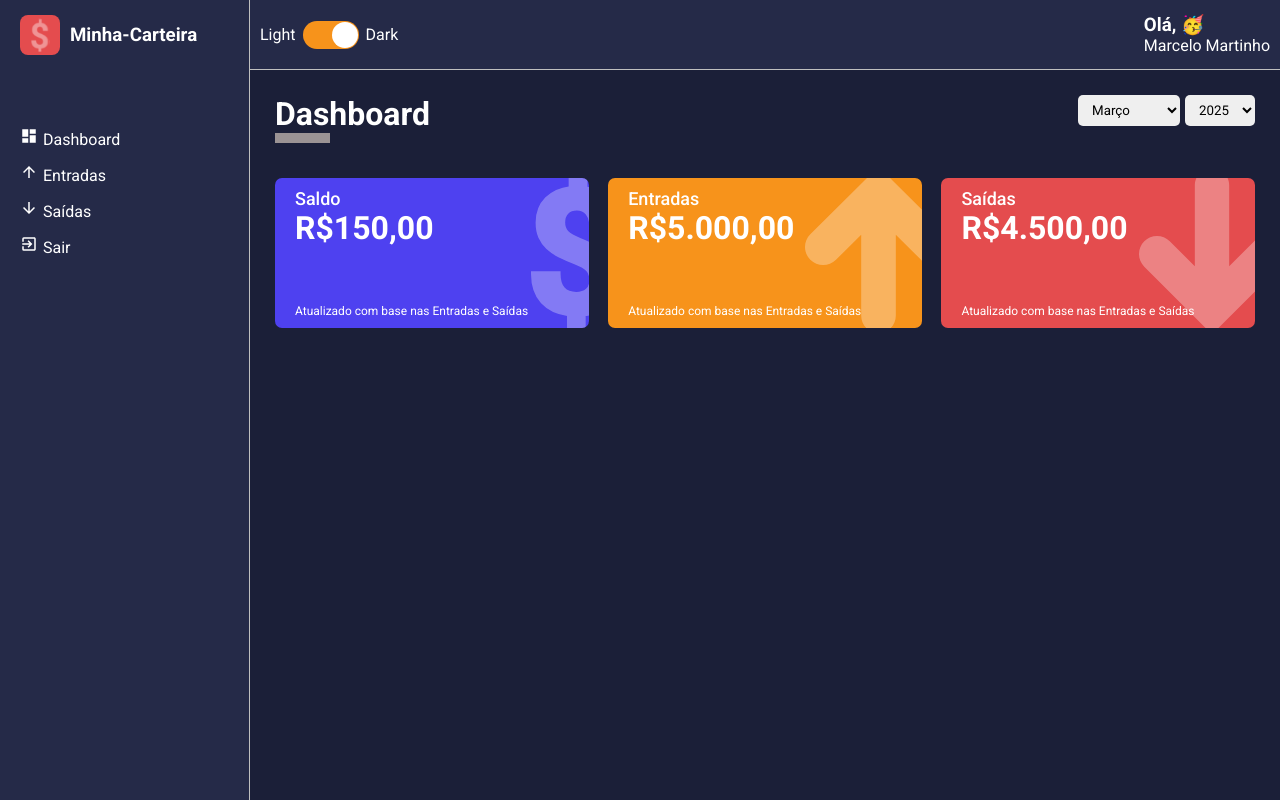
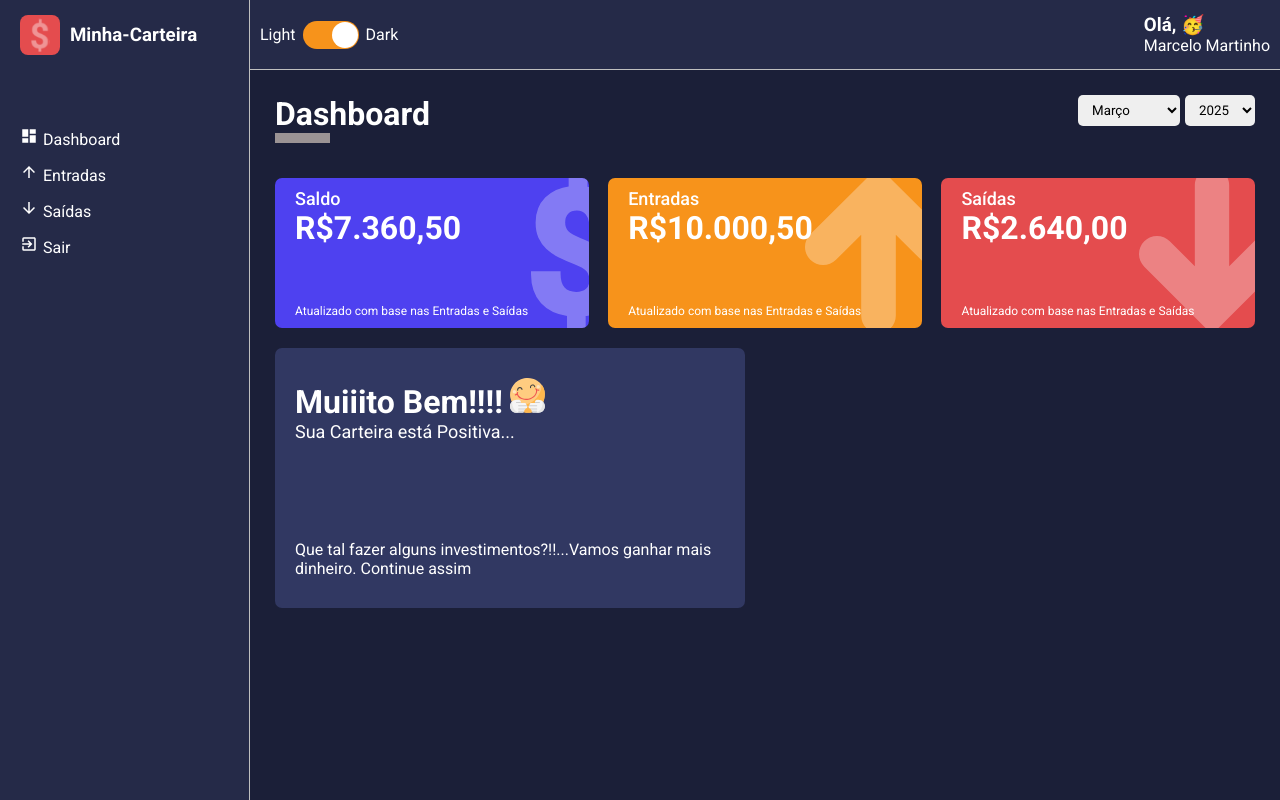
Before and after one commit to Mgmartinho/wallet, a React (Create React App) app: page /dashboard in a window 1280 px wide. Built offline with nearby package versions, Linux system fonts and the light colour scheme.

Commit message:
projeto wallet, dashboard, listas

```diff
--- /dev/null
+++ b/src/components/MessageBox/index.tsx
@@ -0,0 +1,33 @@
+import React from 'react'
+import { Container } from './style'
+import happyImg from '../../assets/happy.svg'
+import { title } from 'process'
+
+interface IMessageBoxProps {
+    title: string,
+    description: string,
+    footerText: string,
+    icon: string,
+}
+
+const MessageBox: React.FC<IMessageBoxProps> = (
+    { title, description, footerText, icon }
+) => {
+    return (
+        <Container>
+            <header>
+                <h1>{title}
+                    <img src={icon} alt={title} />
+                </h1>
+                <p>{description}</p>
+            </header>
+            <footer>
+                <span>
+                    {footerText}
+                </span>
+            </footer>
+        </Container>
+    )
+}
+
+export default MessageBox;
--- /dev/null
+++ b/src/components/MessageBox/style.ts
@@ -0,0 +1,31 @@
+import styled from "styled-components";
+
+export const Container = styled.div`
+    width: 48%;
+    height: 260px;
+
+    background-color: ${props => props.theme.colors.tertiary};
+    color: ${props => props.theme.colors.white};
+
+    border-radius: 7px;
+
+    margin: 10px 0;
+    padding: 30px 20px;
+
+    display: flex;
+    flex-direction: column;
+    justify-content: space-between;
+
+    > header img{
+        width: 35px;
+        margin-left: 7px;
+
+    }
+
+    > header p{
+        font-size: 18px;
+
+    }
+
+
+`;
--- a/src/pages/Dashboard/index.tsx
+++ b/src/pages/Dashboard/index.tsx
@@ -14,8 +14,18 @@ import listOfMonths from '../../utils/months';
 
 import WalletBox from '../../components/WalletBox';
 
+import MessageBox from '../../components/MessageBox';
+
+import happyImg from '../../assets/happy.svg'
+import sadImd from '../../assets/sad.svg'
+import emojis from '../../utils/emojis';
 
 const Dashboard = () => {
+
+    const [monthSelected, setMonthSelected] = useState<number>(new Date().getMonth() + 1);
+    const [yearSelected, setYearSelected] = useState<number>(new Date().getFullYear());
+    const [data, setData] = useState<IData[]>([]);
+    const [selectedFrequency, setSelectedFrequency] = useState(['recorrente', 'eventual']);
 
     const { type } = useParams(); // Captura o parâmetro "type" da URL
 
@@ -47,6 +57,80 @@ const Dashboard = () => {
         });
     }, []);
 
+    //FUNÇÃO CALCULO DE SAIDAS
+    const totalExpenses = useMemo(() => {
+        let total: number = 0;
+
+        expenses.forEach(item =>  {
+           const date = new Date(item.date);
+           const year = date.getFullYear();
+           const month = date.getMonth() +1;
+
+           if(month === monthSelected && year === yearSelected){
+                try{
+                    total += Number(item.amount)
+                }catch{
+                    throw new Error('Amount invalido! Amount de ser numero.')
+                }
+           }
+        });
+        return total;
+    },[monthSelected, yearSelected]);
+
+     //FUNÇÃO CALCULO DE ENTRADAS
+     const totalGains = useMemo(() => {
+        let total: number = 0;
+
+        gains.forEach(item =>  {
+           const date = new Date(item.date);
+           const year = date.getFullYear();
+           const month = date.getMonth() +1;
+
+           if(month === monthSelected && year === yearSelected){
+                try{
+                    total += Number(item.amount)
+                }catch{
+                    throw new Error('Amount invalido! Amount de ser numero.')
+                }
+           }
+        });
+        return total;
+    },[monthSelected, yearSelected]);
+
+     //FUNÇÃO CALCULO DO SALDO
+     const totalSaldo = useMemo(() => {
+       const total = totalGains-totalExpenses
+        return total;
+    },[totalGains,totalExpenses]);
+
+
+    const message = useMemo(() => {
+        if(totalSaldo < 0){
+            return{
+            title: "Esse mês não foi dos melhores!",
+            description:"Sua Carteira esta Negativa",
+            footerText:"Precisamos Melhorar...Gastamos mais do que deveriamos.",
+            icon:sadImd
+
+        }
+    }else if(totalSaldo == 0){
+        return{
+            title: "Uffaaa essa foi por pouco...",
+            description:"Sua Carteira esta ZERADA.",
+            footerText:"Que tal Fazer alguns lançamentos...adoraria ver o seu Saldo Positivo.",
+            icon:happyImg
+
+        }
+    }else{
+        return{
+            title: "Muiiito Bem!!!!",
+            description:"Sua Carteira está Positiva...",
+            footerText:"Que tal fazer alguns investimentos?!!...Vamos ganhar mais dinheiro. Continue assim",
+            icon:happyImg
+
+        }
+    }
+    },[totalSaldo]);
 
     interface IData {
         id: string;
@@ -57,10 +141,7 @@ const Dashboard = () => {
         tagColor: string;
     }
 
-    const [monthSelected, setMonthSelected] = useState<number>(new Date().getMonth() + 1);
-    const [yearSelected, setYearSelected] = useState<number>(new Date().getFullYear());
-    const [data, setData] = useState<IData[]>([]);
-    const [selectedFrequency, setSelectedFrequency] = useState(['recorrente', 'eventual']);
+
 
 
     const handleFrequencyClick = (frequency: string = 'teste') => {
@@ -77,7 +158,7 @@ const Dashboard = () => {
         try {
             const parseMonth = Number(month);
             setMonthSelected(parseMonth);
-        } catch (error) {
+        } catch{
             throw new Error('Invalide month value. is accept 0- 24.')
         }
     };
@@ -86,7 +167,7 @@ const Dashboard = () => {
         try {
             const parseYear = Number(year);
             setYearSelected(parseYear);
-        } catch (error) {
+        } catch {
             throw new Error('Invalide Year value. is accept Integer Numbers.')
         }
     };
@@ -126,7 +207,7 @@ const Dashboard = () => {
             <Content>
                 <WalletBox
                     title="Saldo"
-                    amount={150.00}
+                    amount={totalSaldo}
                     footerLabel='Atualizado com base nas Entradas e Saídas'
                     icon={"dolar"}
                     color= "#4e41f0"
@@ -134,7 +215,7 @@ const Dashboard = () => {
 
                 <WalletBox
                     title="Entradas"
-                    amount={5000.00}
+                    amount={totalGains}
                     footerLabel='Atualizado com base nas Entradas e Saídas'
                     icon="arrowUp"
                     color='#f7931b'
@@ -142,10 +223,19 @@ const Dashboard = () => {
 
                 <WalletBox
                     title="Saídas"
-                    amount={4500.00}
+                    amount={totalExpenses}
                     footerLabel='Atualizado com base nas Entradas e Saídas'
                     icon='arrowDown'
                     color='#e44c4e'
+                />
+
+                <MessageBox
+                title={message.title}
+                description={message.description}
+                footerText={message.footerText}
+                icon={message.icon}
+
+
                 />
             </Content>
         </Container>
--- a/src/pages/Dashboard/style.ts
+++ b/src/pages/Dashboard/style.ts
@@ -10,4 +10,6 @@ export const Container = styled.div`
 export const Content = styled.div`
     display: flex;
     justify-content: space-between;
+    flex-wrap: wrap;
+
 `;
--- a/src/pages/List/index.tsx
+++ b/src/pages/List/index.tsx
@@ -79,7 +79,7 @@ const List: React.FC = () => {
         try{
             const parseMonth = Number(month);
             setMonthSelected(parseMonth);
-        }catch(error){
+        }catch{
             throw new Error('Invalide month value. is accept 0- 24.')
         }
     };
@@ -88,7 +88,7 @@ const List: React.FC = () => {
         try{
             const parseYear = Number(year);
             setYearSelected(parseYear);
-        }catch(error){
+        }catch{
             throw new Error('Invalide Year value. is accept Integer Numbers.')
         }
     };
```
